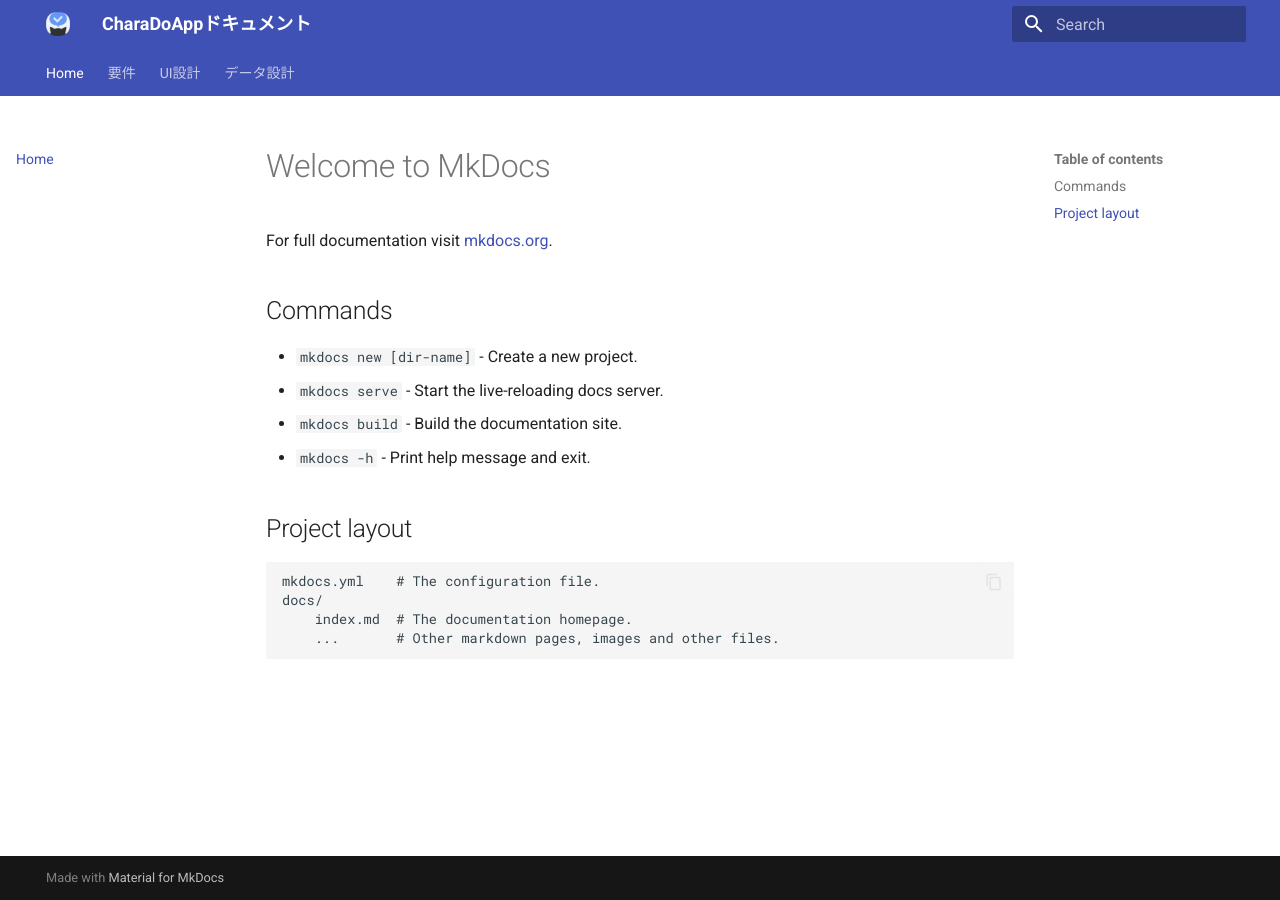
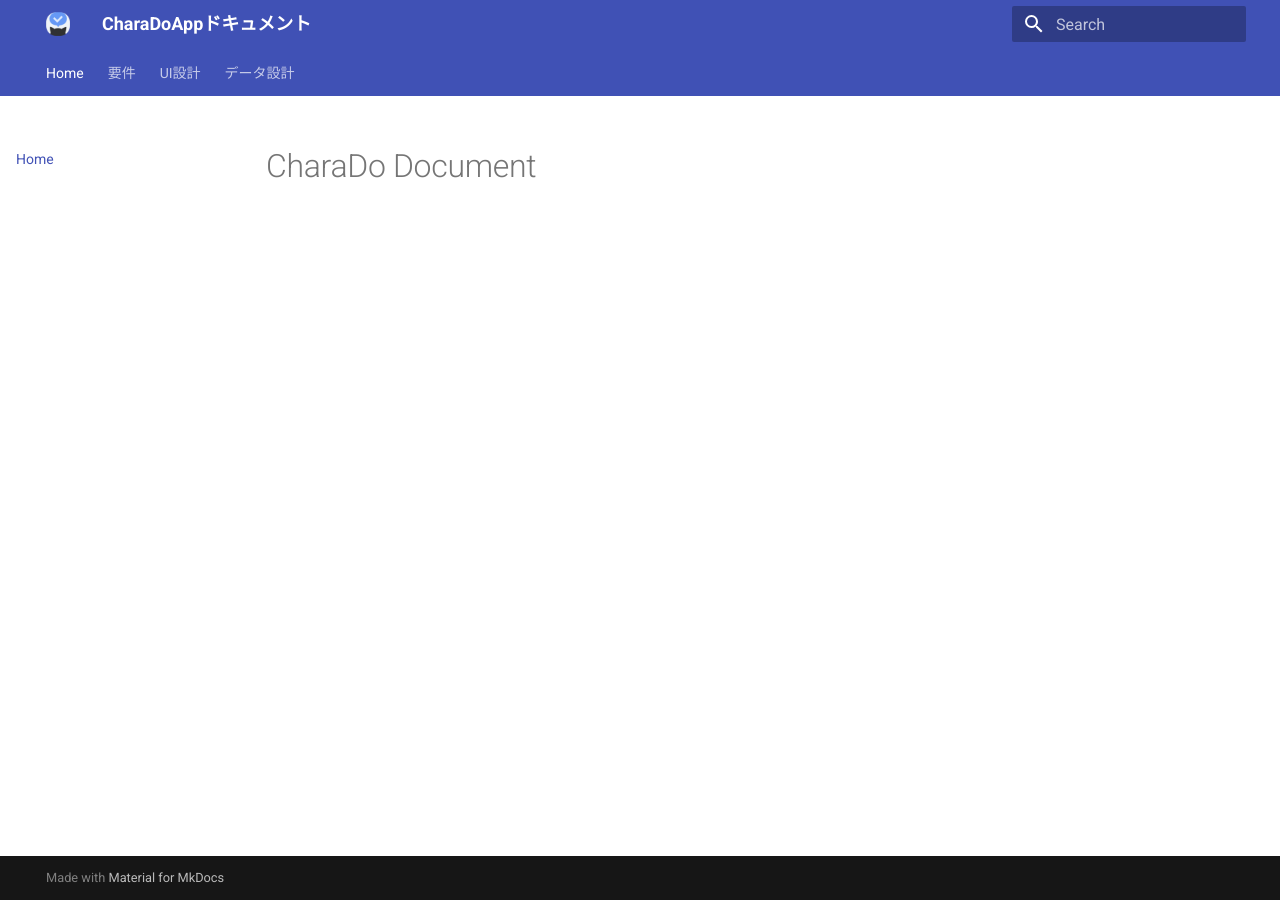
Before and after one commit to CharaDo-Official/CharaDo, an MkDocs documentation site: the page built from docs/index.md, in a window 1280 px wide. Built offline with MkDocs 1.6.1 and Material for MkDocs 9.7.7, drawn with Linux system fonts in a browser that asks for light colours.

```diff
--- a/docs/index.md
+++ b/docs/index.md
@@ -1,17 +1 @@
-# Welcome to MkDocs
-
-For full documentation visit [mkdocs.org](https://www.mkdocs.org).
-
-## Commands
-
-* `mkdocs new [dir-name]` - Create a new project.
-* `mkdocs serve` - Start the live-reloading docs server.
-* `mkdocs build` - Build the documentation site.
-* `mkdocs -h` - Print help message and exit.
-
-## Project layout
-
-	mkdocs.yml    # The configuration file.
-	docs/
-		index.md  # The documentation homepage.
-		...       # Other markdown pages, images and other files.
+# CharaDo Document
```
Also changed, not shown: docs/10_design/00_index.md (+2 -0 lines), docs/10_design/20_task_edit.md (+144 -0 lines), docs/designer/コンポーネント図/タスク詳細モーダル.png (added), docs/designer/コンポーネント図/タスク詳細モーダル.svg (added), docs/designer/コンポーネント図/タスク詳細モーダル_カレンダーモーダル.png (added), docs/designer/コンポーネント図/タスク詳細モーダル_カレンダーモーダル.svg (added).
